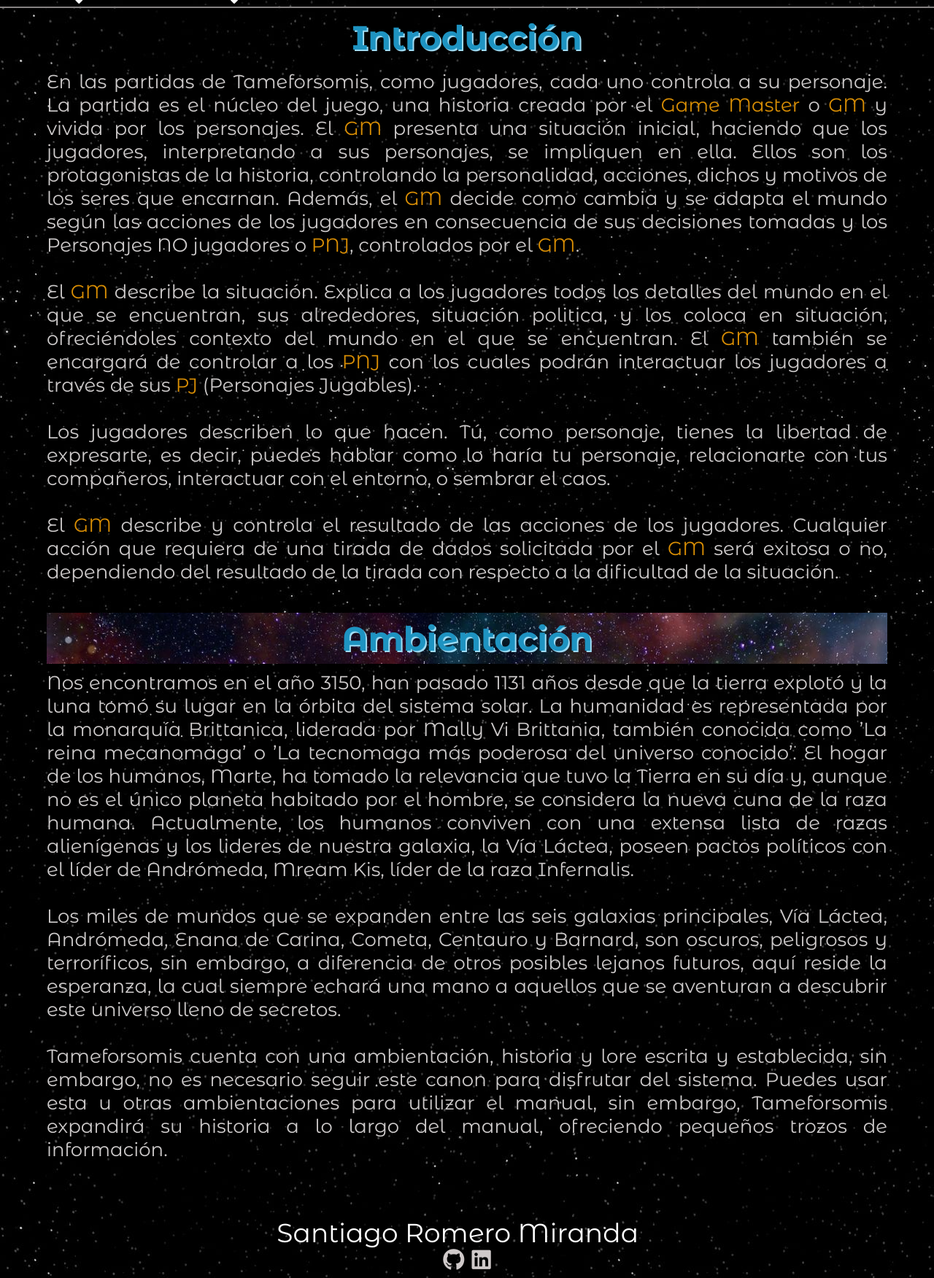
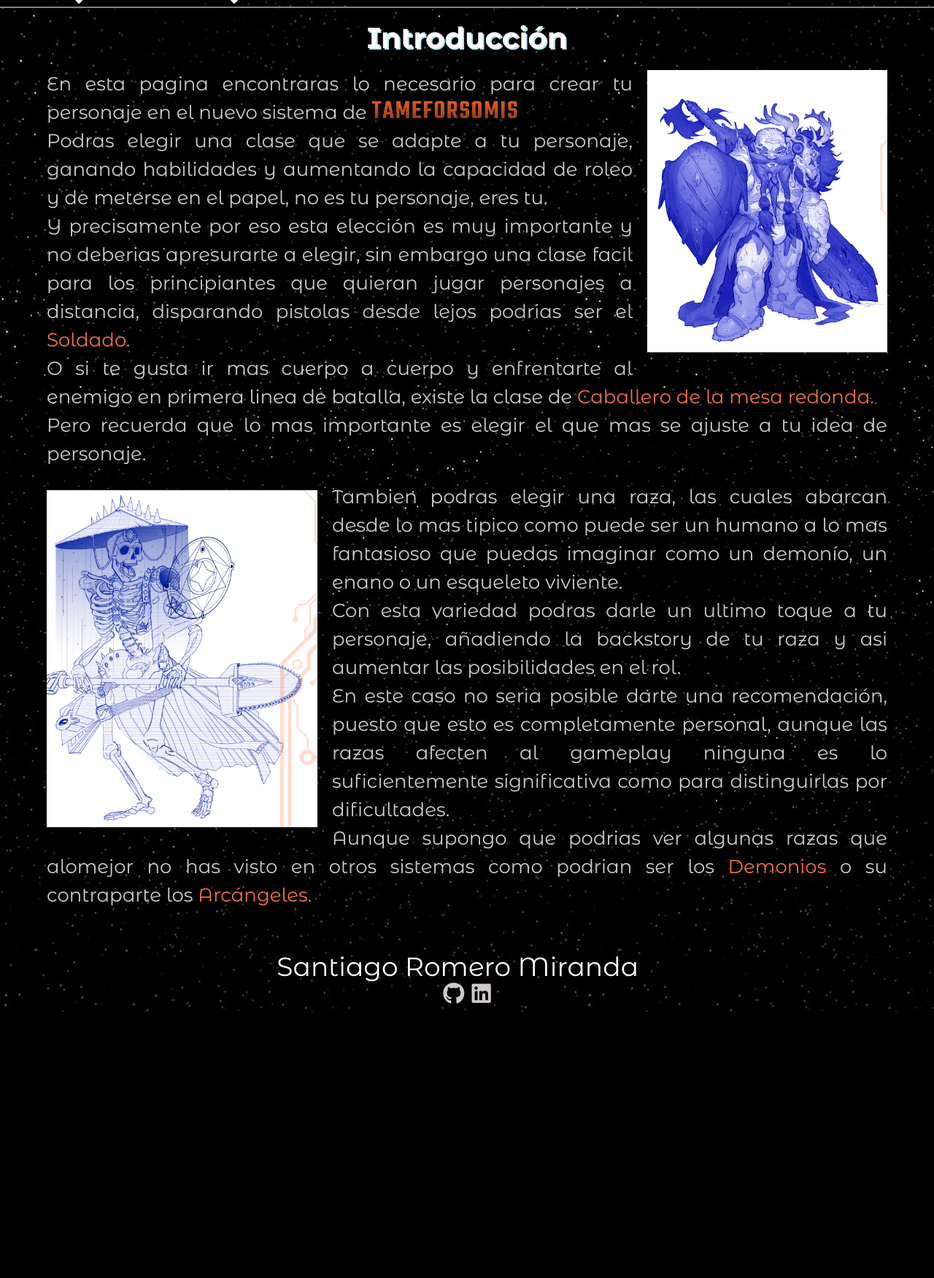
Before and after one commit to SantiagoRome/proyecto, a PHP site: page / in a window 1280 px wide. Shown: the part 56-1808 px from the top of the page at 73% size. After the commit the page ends 1443 px from the top, so only its background shows below. Run offline with PHP 8.4, Linux system fonts and the light colour scheme; some libraries are stand-ins or nearby versions.

Commit message:
modificacion de estilos

```diff
--- a/view/css/estilocabecera.css
+++ b/view/css/estilocabecera.css
@@ -93,6 +93,10 @@ a:active {
 
 .invisible {
   display: none !important;
+  width: 160px !important;
+  transition: all 1s;
+  left: -3000px;
+
 }
 
 .ocultarRazas,
@@ -148,25 +152,30 @@ a:active {
 }
 
 .menu {
-  position: absolute;
+  padding-top: 5px;
+  padding-left: 5px;
+  padding-right: 5px;
+  background: url(../../img/HD-wallpaper-stars-black-blackandwhite-night-sky-star-white.jpg);
+  position: fixed;
   right: 10px;
-  top: 60px;
+  top: 20px;
   z-index: 100;
 }
 
 .off {
-  position: absolute;
+  position: fixed;
   top: -550px;
   transition: all 1s;
 }
 
 .on {
-  position: absolute;
+  position: fixed;
   top: 0;
   transition: all 1s;
 }
 
 .movil {
+  padding-top: 30px;
   display: flex;
   flex-direction: column;
   justify-content: space-around;
--- a/view/css/estiloclases.css
+++ b/view/css/estiloclases.css
@@ -26,7 +26,7 @@
 }
 
 .sectionClases {
-    margin-bottom: 2vh;
+    margin-bottom: 5vh;
 }
 
 
@@ -74,4 +74,8 @@
         font-size: 32px;
         width: 70%;
     }
+
+    .h1clases {
+        font-size: 42px;
+    }
 }
--- a/view/css/estiloindex.css
+++ b/view/css/estiloindex.css
@@ -4,34 +4,98 @@ main {
     flex: 1;
 }
 
+.indexLogo {
+    width: 95%;
+}
+
+.logop {
+    width: 200px;
+}
+
 .indexh1 {
-    color: rgb(30, 147, 193);
-    font-size: 46px;
+    width: 100%;
+    font-size: 40px;
     display: flex;
     align-items: center;
     justify-content: center;
     margin-bottom: 10px;
     height: 70px;
     /*text-shadow: 4px 4px rgb(106, 106, 106);*/
-    text-shadow: 2px 2px rgb(159, 220, 244);
+    text-shadow: 2px 2px rgb(184, 227, 244);
 }
 
 .indexp {
     font-size: 16px;
     color: rgb(206, 203, 203);
     text-align: justify;
+    line-height: 1.5;
+    margin-bottom: 20px;
+}
+
+
+.sectionLogo {
+    display: flex;
+    flex-direction: column;
+    align-items: center;
+    justify-content: center;
+    margin-bottom: 5vh;
 }
 
 .indexsection {
+    display: flex;
+    flex-direction: column;
     margin-bottom: 5vh;
+    align-items: center;
+    justify-content: center;
+    gap: 20px;
 }
 
-.spanIndex {
-    color: #D98E04;
+.spanindex {
+    color: #F27141;
+}
+
+.spanindex a:link,
+.spanindex a:visited,
+.spanindex a:active {
+    text-decoration: none;
+    color: #F27141;
 }
 
 @media (min-width: 420px) {
     .indexp {
         font-size: 26px;
     }
+
+    .logoMovil {
+        display: none;
+    }
 }
+
+@media (min-width: 800px) {
+    .indexLogo {
+        width: 65%;
+    }
+
+    .indexp {
+        font-size: 26px;
+    }
+
+    .indexsection {
+        display: initial;
+
+    }
+
+    .indexsection img:nth-child(2) {
+        float: right;
+        margin-left: 20px;
+        margin-bottom: 20px;
+    }
+
+    .indexsection img:nth-child(4) {
+        float: left;
+        margin-top: 10px;
+        margin-right: 20px;
+        margin-bottom: 20px;
+    }
+
+}
--- a/view/css/estiloregistro.css
+++ b/view/css/estiloregistro.css
@@ -1,7 +1,7 @@
 .sectionRegistro {
     display: flex;
     flex-wrap: wrap;
-    width: 50%;
+    width: 95%;
     justify-content: space-between;
     align-items: center;
     margin: auto;
@@ -30,7 +30,7 @@
 .sectionInicioSesion {
     display: flex;
     flex-wrap: wrap;
-    width: 50%;
+    width: 95%;
     justify-content: space-between;
     align-items: center;
     margin: auto;
@@ -72,3 +72,19 @@
 form {
     display: contents;
 }
+
+@media (min-width: 420px) {
+
+    .sectionRegistro,
+    .sectionInicioSesion {
+        width: 90%;
+    }
+}
+
+@media (min-width: 1000px) {
+
+    .sectionRegistro,
+    .sectionInicioSesion {
+        width: 50%;
+    }
+}
--- a/view/template/header.php
+++ b/view/template/header.php
@@ -19,8 +19,8 @@
     <link rel="preconnect" href="https://fonts.gstatic.com" crossorigin>
     <link href="https://fonts.googleapis.com/css2?family=Montserrat:ital,wght@0,100;0,200;0,300;0,400;0,500;0,600;0,700;0,800;0,900;1,100;1,200;1,300;1,400;1,500;1,600;1,700;1,800;1,900&display=swap" rel="stylesheet">
     <link href="https://fonts.googleapis.com/css2?family=Montserrat+Alternates:ital,wght@0,100;0,200;0,300;0,400;0,500;0,600;0,700;0,800;0,900;1,100;1,200;1,300;1,400;1,500;1,600;1,700;1,800;1,900&display=swap" rel="stylesheet">
+    <script src="view/js/jquery-3.6.3.min.js"></script>
     <script src="https://kit.fontawesome.com/2aa1d70c63.js" crossorigin="anonymous"></script>
-    <script src="view/js/jquery-3.6.3.min.js"></script>
     <title>Document</title>
 </head>
 
--- a/view/web.php
+++ b/view/web.php
@@ -1,35 +1,33 @@
 <main>
+    <section class="sectionLogo logoMovil">
+        <h1 class="indexh1">
+            Bienvenido a
+        </h1>
+        <img class="indexLogo" src="img/logoFinal.jpg">
+    </section>
     <section class="indexsection">
         <h1 class="indexh1">
             Introducción
         </h1>
+        <img class="imgindex" src="img/caballeroCompleto.png">
         <p class="indexp">
-            En las partidas de Tameforsomis, como jugadores, cada uno controla a su personaje.
-            La partida es el núcleo del juego, una historia creada por el <span class="spanIndex">Game Master</span> o <span class="spanIndex">GM</span> y vivida por los personajes. El <span class="spanIndex">GM</span> presenta
-            una situación inicial, haciendo que los jugadores, interpretando a sus personajes, se impliquen en ella. Ellos son los protagonistas de la historia, controlando la personalidad, acciones, dichos y motivos de los seres que encarnan. Además, el <span class="spanIndex">GM</span> decide como cambia y se adapta el mundo según las acciones de los jugadores en consecuencia de sus decisiones tomadas y los Personajes NO jugadores o <span class="spanIndex">PNJ</span>, controlados por el <span class="spanIndex">GM</span>.
+            En esta pagina encontraras lo necesario para crear tu personaje en el nuevo sistema de <img class="logop" src="img/logoFinal.jpg">
             <br>
+            Podras elegir una clase que se adapte a tu personaje, ganando habilidades y aumentando la capacidad de roleo y de meterse en el papel, no es tu personaje, eres tu.
             <br>
-            El <span class="spanIndex">GM</span> describe la situación. Explica a los jugadores todos los detalles del mundo en el que se encuentran, sus alrededores, situación politica, y los coloca en situación, ofreciéndoles contexto del mundo en el que se encuentran. El <span class="spanIndex">GM</span> también se encargará de controlar a los <span class="spanIndex">PNJ</span> con los cuales podrán interactuar los jugadores a través de sus <span class="spanIndex">PJ</span> (Personajes Jugables).
+            Y precisamente por eso esta elección es muy importante y no deberias apresurarte a elegir, sin embargo una clase facil para los principiantes que quieran jugar personajes a distancia, disparando pistolas desde lejos podrias ser el <span class="spanindex"><a href="index.php?action=verClase&nombreClase=Soldado">Soldado.</a></span>
             <br>
+            O si te gusta ir mas cuerpo a cuerpo y enfrentarte al enemigo en primera linea de batalla, existe la clase de <span class="spanindex"><a href="index.php?action=verClase&nombreClase=Caballero%20de%20la%20mesa%20redonda">Caballero de la mesa redonda.</a></span>
             <br>
-            Los jugadores describen lo que hacen. Tú, como personaje, tienes la libertad de expresarte, es decir, puedes hablar como lo haría tu personaje, relacionarte con tus compañeros, interactuar con el entorno, o sembrar el caos.
+            Pero recuerda que lo mas importante es elegir el que mas se ajuste a tu idea de personaje.
+        </p>
+        <img class="imgindex" src="img/holouCompleto.png">
+        <p class="indexp indexsegundop">Tambien podras elegir una raza, las cuales abarcan desde lo mas tipico como puede ser un humano a lo mas fantasioso que puedas imaginar como un demonío, un enano o un esqueleto viviente.
             <br>
+            Con esta variedad podras darle un ultimo toque a tu personaje, añadiendo la backstory de tu raza y asi aumentar las posibilidades en el rol.
             <br>
-            El <span class="spanIndex">GM</span> describe y controla el resultado de las acciones de los jugadores. Cualquier acción que requiera de una tirada de dados solicitada por el <span class="spanIndex">GM</span> será exitosa o no, dependiendo del resultado de la tirada con respecto a la dificultad de la situación.
-        </p>
-    </section>
-    <section class="indexsection">
-        <h1 class="probando indexh1">
-            Ambientación
-        </h1>
-        <p class="indexp">
-            Nos encontramos en el año 3150, han pasado 1131 años desde que la tierra explotó y la luna tomó su lugar en la órbita del sistema solar. La humanidad es representada por la monarquía Brittanica, liderada por Mally Vi Brittania, también conocida como ’La reina mecanomaga’ o ’La tecnomaga más poderosa del universo conocido’. El hogar de los humanos, Marte, ha tomado la relevancia que tuvo la Tierra en su día y, aunque no es el único planeta habitado por el hombre, se considera la nueva cuna de la raza humana. Actualmente, los humanos conviven con una extensa lista de razas alienígenas y los lideres de nuestra galaxia, la Vía Láctea, poseen pactos políticos con el líder de Andrómeda, Mream Kis, líder de la raza Infernalis.
-            <br>
-            <br>
-            Los miles de mundos que se expanden entre las seis galaxias principales, Vía Láctea, Andrómeda, Enana de Carina, Cometa, Centauro y Barnard, son oscuros, peligrosos y terroríficos, sin embargo, a diferencia de otros posibles lejanos futuros, aquí reside la esperanza, la cual siempre echará una mano a aquellos que se aventuran a descubrir este universo lleno de secretos.
-            <br>
-            <br>
-            Tameforsomis cuenta con una ambientación, historia y lore escrita y establecida, sin embargo, no es necesario seguir este canon para disfrutar del sistema. Puedes usar esta u otras ambientaciones para utilizar el manual, sin embargo, Tameforsomis expandirá su historia a lo largo del manual, ofreciendo pequeños trozos de información.
+            En este caso no seria posible darte una recomendación, puesto que esto es completamente personal, aunque las razas afecten al gameplay ninguna es lo suficientemente significativa como para distinguirlas por dificultades.<br>
+            Aunque supongo que podrias ver algunas razas que alomejor no has visto en otros sistemas como podrian ser los <span class="spanindex"><a href="index.php?action=verRaza&nombreRaza=Demonios">Demonios</a></span> o su contraparte los <span class="spanindex"><a href="index.php?action=verRaza&nombreRaza=Arcángeles">Arcángeles.</a></span>
         </p>
     </section>
 </main>
```
Also changed, not shown: view/ajax/crearMensaje.php (+16 -18 lines), view/ajax/iniciarSesion.php (+7 -9 lines), view/clase.php (+8 -5 lines), view/clases.php (+8 -0 lines), view/css/estiloclase.css (+39 -3 lines), view/css/estiloraza.css (+41 -1 lines), view/foro.php (+7 -2 lines), view/raza.php (+8 -2 lines), view/razas.php (+11 -1 lines).
